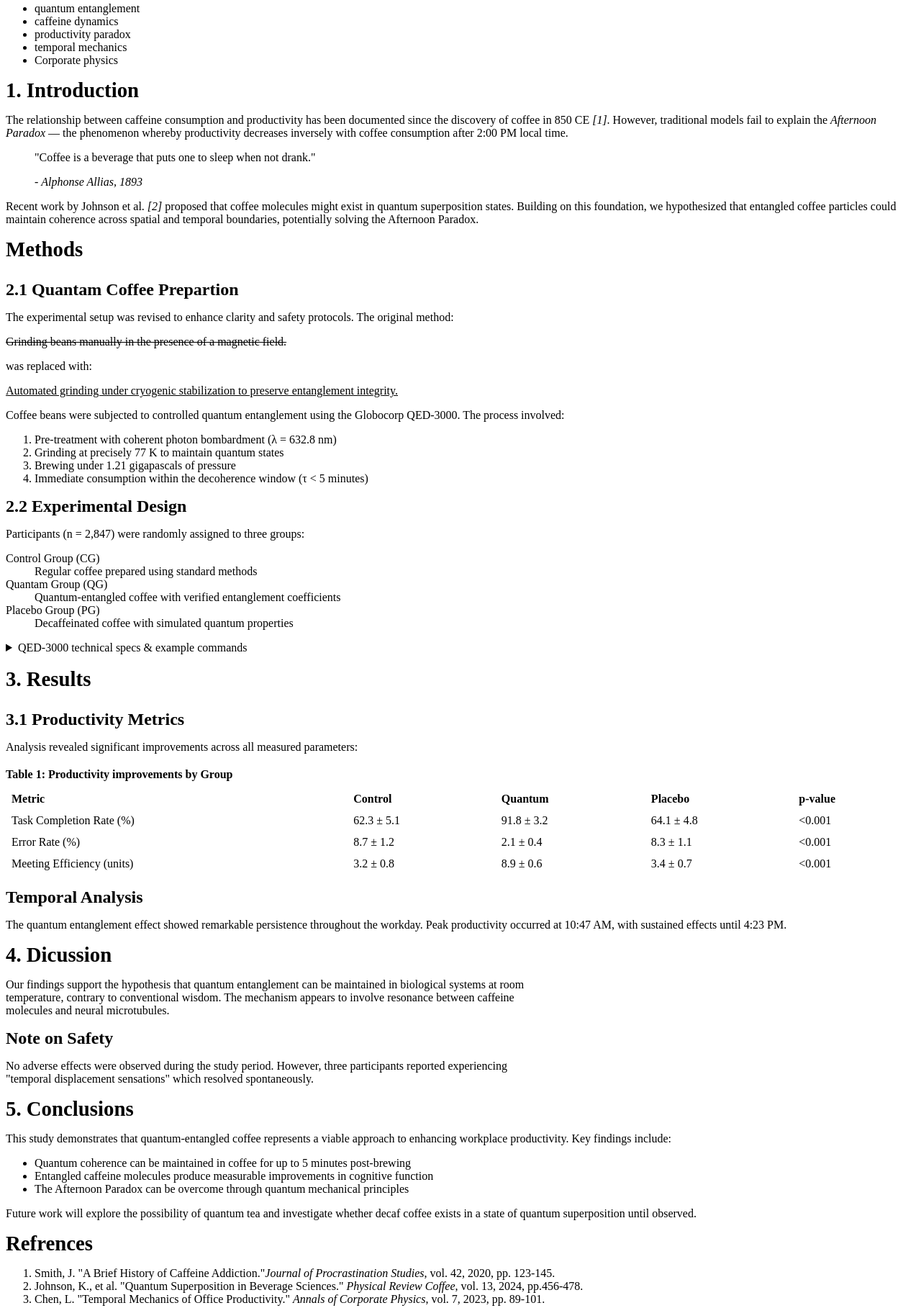
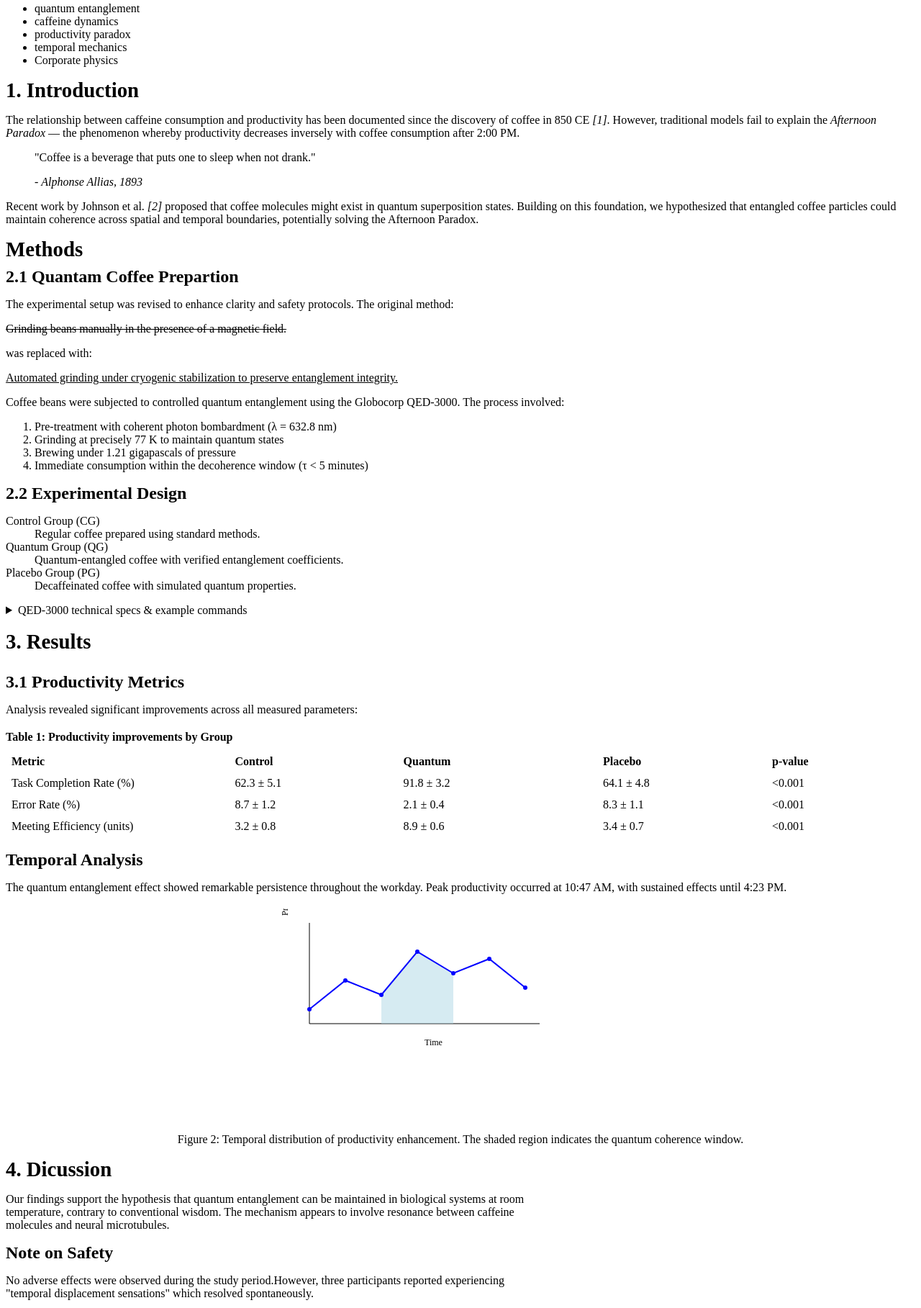
Before and after one commit to bdikbas/cse134b_hw2_starter, a plain HTML site: page index.html in a window 1280 px wide. Shown: the part 455-2272 px from the top of the page at 72% size. Drawn offline with Linux system fonts and the light colour scheme.

Commit message:
Website Code done

```diff
--- a/index.html
+++ b/index.html
@@ -15,8 +15,11 @@
         </style>
     </head>
     <body>
+        <hgroup>
         <h1>Quantam Entanglement of Coffee Molecules: A Novel <br>Approach to Productivity Enhancemen
         </h1>
+        </hgroup>
+
         <p>
             Published June 12, 2025
         </p>
@@ -28,9 +31,9 @@
         </p>
         <hr>
         <main>
-            <form role="searchbar" aria-label="search within article">
+            <form role="search" aria-label="search within article">
                 <label for="searchbar">Search within article:</label>
-                <input type="searchbar" id ="searchbar" name="searchbar" placeholder="Enter keyword...">
+                <input type="search" id ="searchbar" name="searchbar" placeholder="Enter keyword...">
                 <button type="submit">Search</button>
             </form>
             <br>
@@ -54,18 +57,21 @@
 
                 <h1>1. Introduction</h1>
                 <p>The relationship between caffeine consumption and productivity has been documented since the discovery of coffee in
-                    850 CE <em>[1]</em>. However, traditional models fail to explain the <em>Afternoon Paradox</em> — the phenomenon whereby
-                    productivity decreases inversely with coffee consumption after 2:00 PM local time.</p>
-                    <p style="text-indent: 40px">"Coffee is a beverage that puts one to sleep when not drank."</p>
+                    850 CE <em>[1]</em>. However, traditional models fail to explain the
+                        <dfn id="afternoon-paradox">Afternoon Paradox</dfn> —
+                        the phenomenon whereby productivity decreases inversely with coffee consumption after 2:00 PM.
+                      </p>
+                    <blockquote cite="https://en.wikiquote.org/wiki/Alphonse_Allais" style="margin-left: 40px;">"Coffee is a beverage that puts one to sleep when not drank."</blockquote>
                     <p style="text-indent: 40px">- <em>Alphonse Allias, 1893</em></p>
                     <p>Recent work by Johnson et al. <em>[2]</em> proposed that coffee molecules might exist in quantum superposition states.
                         Building on this foundation, we hypothesized that entangled coffee particles could maintain coherence across spatial
                         and temporal boundaries, potentially solving the Afternoon Paradox.</p>
-                <h1>Methods</h1>
-                <br>
-                <h2>2.1 Quantam Coffee Prepartion</h2>
+                <hgroup>
+                    <h1>Methods</h1>
+                    <h2>2.1 Quantam Coffee Prepartion</h2>
+                </hgroup>
                 <p>The experimental setup was revised to enhance clarity and safety protocols. The original method:</p>
-                <s>Grinding beans manually in the presence of a magnetic field.</s>
+                <del>Grinding beans manually in the presence of a magnetic field.</del>
                 <p>was replaced with:</p>
                 <u>Automated grinding under cryogenic stabilization to preserve entanglement integrity.</u>
                 <p>Coffee beans were subjected to controlled quantum entanglement using the Globocorp QED-3000. The process involved:</p>
@@ -76,11 +82,14 @@
                     <li>Immediate consumption within the decoherence window (τ < 5 minutes)</li>
                 </ol>
                 <h2>2.2 Experimental Design</h2>
-                <p>Participants (n = 2,847) were randomly assigned to three groups:</p>
-                <p>Control Group (CG) <br> <span style="display:block; text-indent:40px;">Regular coffee prepared using standard methods</span>
-                Quantam Group (QG) <br> <span style="display:block; text-indent:40px;">Quantum-entangled coffee with verified entanglement coefficients</span>
-                Placebo Group (PG) <br> <span style="display:block; text-indent:40px;">Decaffeinated coffee with simulated quantum properties</span>
-                </p>
+                <dl>
+                    <dt>Control Group (CG)</dt>
+                    <dd>Regular coffee prepared using standard methods.</dd>
+                    <dt>Quantum Group (QG)</dt>
+                    <dd>Quantum-entangled coffee with verified entanglement coefficients.</dd>
+                    <dt>Placebo Group (PG)</dt>
+                    <dd>Decaffeinated coffee with simulated quantum properties.</dd>
+                  </dl>
                 <details>
                     <summary style="cursor: pointer;">
                       QED-3000 technical specs & example commands
@@ -90,12 +99,12 @@
                     <p><strong>Photon source:</strong> Helium-Neon laser, λ = 632.8 nm, power 5 mW</p>
 
                     <p><strong>Example replicate command (experimental automation):</strong></p>
-                    <p style="font-family: 'Courier New', Courier, monospace; margin-left: 20px;">
+                    <code>
                       ./qed_control --mode entangle --temp 77K --pressure 1.21GPa --duration 00:04:30 --output run_2025-06-12.json
-                    </p>
+                    </code>
 
-                    <p style="margin-left: 20px;">
-                      Use <span style="font-family: 'Courier New', Courier, monospace;">Ctrl+C</span> to cancel in the terminal if you need to abort the run.
+                    <p>
+                        Use <kbd>Ctrl</kbd>+<kbd>C</kbd> to cancel in the terminal if you need to abort the run.
                     </p>
 
                     <img src="starbucks.jpg" alt="Starbucks" style="display:block; width:400px; height:300px; margin-left:40px;">
@@ -114,6 +123,13 @@
                     <caption style="caption-side: top; text-align: left; font-weight: bold; margin-bottom: 10px;">
                       Table 1: Productivity improvements by Group
                     </caption>
+                    <colgroup>
+                        <col style="width:2px;">
+                        <col style="width:1px;">
+                        <col style="width:1px;">
+                        <col style="width:1px;">
+                        <col style="width:3px;">
+                    </colgroup>
                     <thead>
                       <tr>
                         <th style="padding: 6px 8px; text-align: left;">Metric</th>
@@ -149,13 +165,47 @@
                   <h2>Temporal Analysis</h2>
                   <p>The quantum entanglement effect showed remarkable persistence throughout the workday. Peak productivity occurred
                     at 10:47 AM, with sustained effects until 4:23 PM.</p>
+                    <figure style ="text-align:center;margin-top:20px">
+                        <svg width="500" height="300" xmlns="http://www.w3.org/2000/svg">
+                            <line x1="40" y1="160" x2="360" y2="160" stroke="black" />
+                            <line x1="40" y1="160" x2="40" y2="20" stroke="black" />
 
+                            <polygon
+                            points="140,120 190,60 240,90 240,160 140,160"
+                            fill="rgba(173, 216, 230, 0.5)"
+                            stroke="none"
+                          />
+
+                            <polyline
+                              points="40,140 90,100 140,120 190,60 240,90 290,70 340,110"
+                              fill="none"
+                              stroke="blue"
+                              stroke-width="2"
+                            />
+                            <circle cx="40" cy="140" r="3" fill="blue" />
+                            <circle cx="90" cy="100" r="3" fill="blue" />
+                            <circle cx="140" cy="120" r="3" fill="blue" />
+                            <circle cx="190" cy="60" r="3" fill="blue" />
+                            <circle cx="240" cy="90" r="3" fill="blue" />
+                            <circle cx="290" cy="70" r="3" fill="blue" />
+                            <circle cx="340" cy="110" r="3" fill="blue" />
+
+                            <text x="200" y="190" font-size="12">Time</text>
+
+                            <text x="10" y="10" font-size="12" transform="rotate(-90 10,10)">Productivity</text>
+                          </svg>
+
+                          <figcaption style="margin-top: 8px;">
+                            Figure 2: Temporal distribution of productivity enhancement. The shaded region indicates the quantum
+coherence window.
+                          </figcaption>
+                    </figure>
                 <h1>4. Dicussion</h1>
                 <p>Our findings support the hypothesis that quantum entanglement can be maintained in biological systems at room<br>
                     temperature, contrary to conventional wisdom. The mechanism appears to involve resonance between caffeine<br>
                     molecules and neural microtubules.</p>
                 <h2> Note on Safety</h2>
-                <p>No adverse effects were observed during the study period. However, three participants reported experiencing<br>
+                <p>No adverse effects were observed during the study period.However, three participants reported experiencing<br>
                     "temporal displacement sensations" which resolved spontaneously.</p>
                 <h1>5. Conclusions</h1>
                 <p>This study demonstrates that quantum-entangled coffee represents a viable approach to enhancing workplace
@@ -169,9 +219,9 @@
                     quantum superposition until observed.</p>
                 <h1>Refrences</h1>
                 <ol>
-                    <li>Smith, J. "A Brief History of Caffeine Addiction."<em>Journal of Procrastination Studies</em>, vol. 42, 2020, pp. 123-145.</li>
-                    <li> Johnson, K., et al. "Quantum Superposition in Beverage Sciences." <em>Physical Review Coffee</em>, vol. 13, 2024, pp.456-478.</li>
-                    <li>Chen, L. "Temporal Mechanics of Office Productivity." <em>Annals of Corporate Physics</em>, vol. 7, 2023, pp. 89-101.</li>
+                    <li>Smith, J. "A Brief History of Caffeine Addiction."<cite>Journal of Procrastination Studies</cite>, vol. 42, 2020, pp. 123-145.</li>
+                    <li> Johnson, K., et al. "Quantum Superposition in Beverage Sciences." <cite>Physical Review Coffee</cite>, vol. 13, 2024, pp.456-478.</li>
+                    <li>Chen, L. "Temporal Mechanics of Office Productivity." <cite>Annals of Corporate Physics</cite>, vol. 7, 2023, pp. 89-101.</li>
                 </ol>
                 <form>
                     <fieldset>
@@ -217,13 +267,13 @@
         <hr>
 
         <footer>
-            <p><em>Correspondence should be directed to:</em><br>
+            <address>
+            <em>Correspondence should be directed to:</em><br>
             <em>Dr. Wilhelmina Quark</em><br>
             <em>Department of Applied Caffeination, Globocorp Research Institute</em><br>
-            <em>42 Quantum Way, New New York, NY 10001</em>
-            <br>
+            <em>42 Quantum Way, New New York, NY 10001</em>  <br>
             <a href="mailto:wquark@globocorp.com"><em>wquark@globocorp.com</em></a>
-            </p>
+            </address>
             <small>© 2025 Globocorp Research Institute. This research was funded by Grant #QC-2025-42 from the Department of Applied Caffeination.</small>
           </footer>
     </body>
```
Also changed, not shown: 1 other file.
